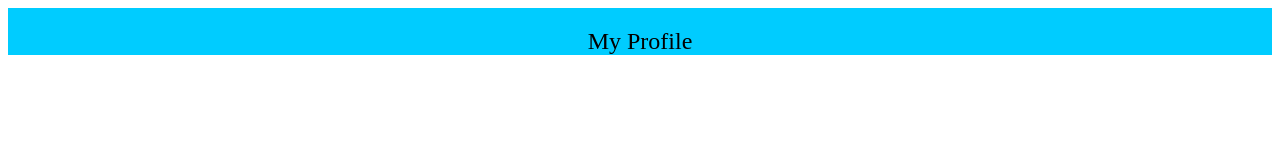
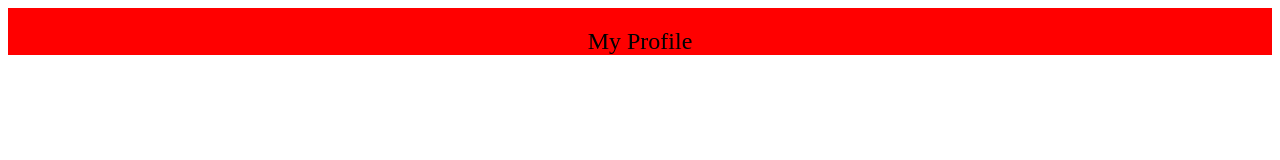
Before and after one commit to zulibad/biodata, a plain HTML site: page index.html in a window 1280 px wide. Drawn offline with Linux system fonts and the light colour scheme.

Commit message:
Merubah Colour html & Menambah file style.css

```diff
--- a/index.html
+++ b/index.html
@@ -8,7 +8,7 @@
 	<style>
 	#header
 	{
-		background  : #00ccff;
+		background  : red;
     	height      : 10%;
    		font-size   : 1.5em;
     	text-align  :center;
```
Also changed, not shown: style.css (added).
